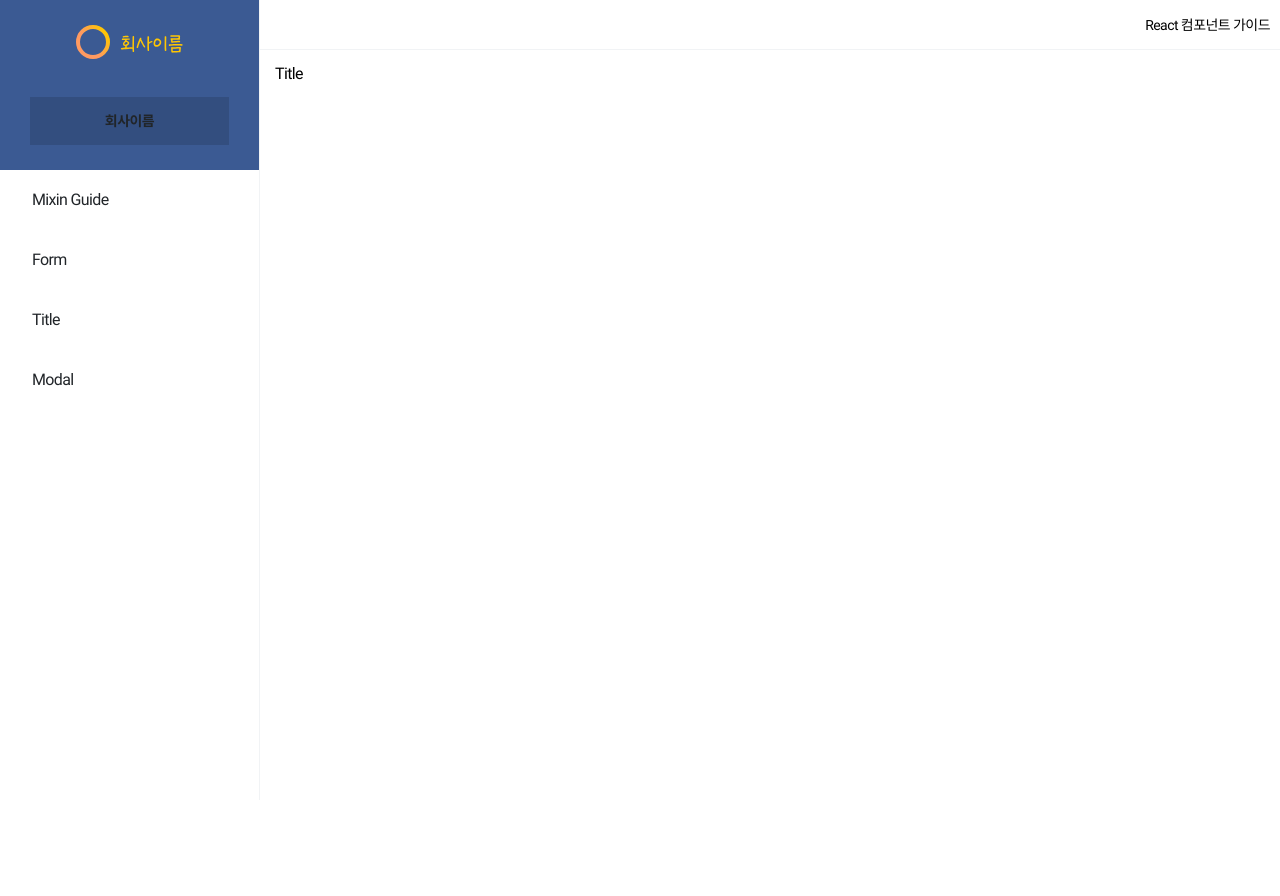
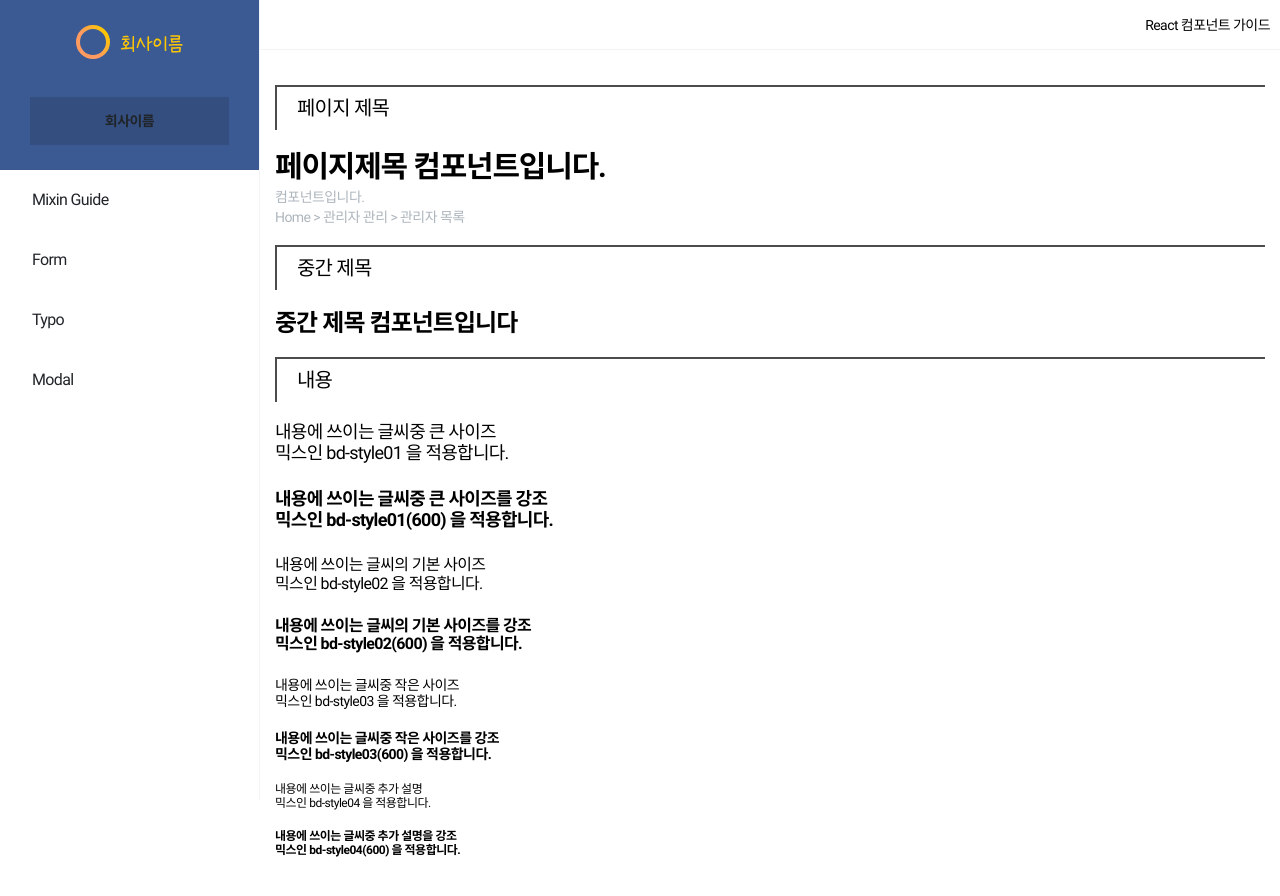
Before and after one commit to RAD-PUB/React_Guide, a React (Vite) app: page /title in a window 1280 px wide. Shown: the top 896 px of the page. Before the commit the page ends 800 px from the top, so only its background shows below. Built offline with nearby package versions, Linux system fonts and the light colour scheme.

Commit message:
key title component

```diff
--- a/src/Router.jsx
+++ b/src/Router.jsx
@@ -2,7 +2,7 @@ import React from 'react'
 import { BrowserRouter, Routes, Route } from 'react-router-dom'
 import Content from './pages/Content'
 import Form from './pages/Form'
-import Title from './pages/Title'
+import Typo from './pages/Typo'
 import Modal from './pages/Modal'
 const MixinGuide = React.lazy(() => import('./pages/MixinGuide'));
 
@@ -11,10 +11,10 @@ const Router = () => {
         <BrowserRouter>
             <Routes>
                 <Route path='/' element={<Content />} />
+                <Route path='/mixin' element={<MixinGuide />} />
                 <Route path='/form' element={<Form />} />
-                <Route path='/title' element={<Title />} />
                 <Route path='/modal' element={<Modal />} />
-                <Route path='/mixin' element={<MixinGuide />} />
+                <Route path='/title' element={<Typo />} />
             </Routes>
         </BrowserRouter>
     )
--- a/src/assets/scss/components.scss
+++ b/src/assets/scss/components.scss
@@ -78,17 +78,33 @@ p.component-warning {
 
 //
 .bd-style01 {
-	@include bd-style01(400);
+	@include bd-style01;
+}
+
+.bd-style01-b {
+	@include bd-style01(600);
 }
 
 .bd-style02 {
-	@include bd-style02(400);
+	@include bd-style02;
+}
+
+.bd-style02-b {
+	@include bd-style02(600);
 }
 
 .bd-style03 {
-	@include bd-style03(400);
+	@include bd-style03;
+}
+
+.bd-style03-b {
+	@include bd-style03(600);
 }
 
 .bd-style04 {
-	@include bd-style04(400);
+	@include bd-style04;
 }
+
+.bd-style04-b {
+	@include bd-style04(600);
+}
--- a/src/layouts/Header.jsx
+++ b/src/layouts/Header.jsx
@@ -32,7 +32,7 @@ const Header = () => {
                         <a href="/form" className="nav-ttl">Form</a>
                     </div>
                     <div className="manage-onedap-wrap">
-                        <a href="/title" className="nav-ttl">Title</a>
+                        <a href="/title" className="nav-ttl">Typo</a>
                     </div>
                     <div className="manage-onedap-wrap">
                         <a href="/modal" className="nav-ttl">Modal</a>
--- /dev/null
+++ b/src/layouts/typo/Breadcrumb.jsx
@@ -0,0 +1,5 @@
+function Breadcrumb(BreadcrumbProps) {
+  return <p className="page-breadcrumb">{BreadcrumbProps.children}</p>;
+}
+
+export default Breadcrumb;
--- /dev/null
+++ b/src/layouts/typo/PageTitle.jsx
@@ -0,0 +1,6 @@
+
+function PageTitle(PageTitleProps) {
+    return <p className="main-ttl">{PageTitleProps.children}</p>;
+  }
+
+  export default PageTitle;
--- /dev/null
+++ b/src/layouts/typo/SubTitle.jsx
@@ -0,0 +1,6 @@
+
+function SubTitle(SubTitleProps) {
+  return <p className="sub-ttl">{SubTitleProps.children}</p>;
+}
+
+export default SubTitle;
--- a/src/pages/Title.jsx
+++ /dev/null
@@ -1,9 +0,0 @@
-import '../assets/scss/components.scss'
-
-const Title = () => {
-    return (
-        <div>Title</div>
-    )
-}
-
-export default Title
--- /dev/null
+++ b/src/pages/Typo.jsx
@@ -0,0 +1,104 @@
+import "../assets/scss/components.scss";
+import Breadcrumb from "../layouts/typo/Breadcrumb";
+import PageTitle from "../layouts/typo/PageTitle";
+import SubTitle from "../layouts/typo/SubTitle";
+
+const Typo = () => {
+  return (
+    <>
+      {/* page title */}
+      <section>
+        <h1 className="component-sub-ttl">페이지 제목</h1>
+        <PageTitle>페이지제목 컴포넌트입니다.</PageTitle>
+      </section>
+
+      <section>
+        <Breadcrumb>컴포넌트입니다.</Breadcrumb>
+        <Breadcrumb>Home &gt; 관리자 관리 &gt; 관리자 목록</Breadcrumb>
+      </section>
+
+      <section>
+        <h1 className="component-sub-ttl">중간 제목</h1>
+        <SubTitle>중간 제목 컴포넌트입니다</SubTitle>
+      </section>
+
+      <section>
+        <h1 className="component-sub-ttl">내용</h1>
+        <div className="conponent-desc">
+          <p className="bd-style01">
+            내용에 쓰이는 글씨중 큰 사이즈
+            <br />
+            믹스인 bd-style01 을 적용합니다.
+            <br />
+            <br />
+          </p>
+        </div>
+        <div className="component-desc">
+          <p className="bd-style01-b">
+            내용에 쓰이는 글씨중 큰 사이즈를 강조
+            <br />
+            믹스인 bd-style01(600) 을 적용합니다.
+            <br />
+            <br />
+          </p>
+        </div>
+        <div className="component-desc">
+          <p className="bd-style02">
+            내용에 쓰이는 글씨의 기본 사이즈
+            <br />
+            믹스인 bd-style02 을 적용합니다.
+            <br />
+            <br />
+          </p>
+        </div>
+        <div className="component-desc">
+          <p className="bd-style02-b">
+            내용에 쓰이는 글씨의 기본 사이즈를 강조
+            <br />
+            믹스인 bd-style02(600) 을 적용합니다.
+            <br />
+            <br />
+          </p>
+        </div>
+        <div className="component-desc">
+          <p className="bd-style03">
+            내용에 쓰이는 글씨중 작은 사이즈
+            <br />
+            믹스인 bd-style03 을 적용합니다.
+            <br />
+            <br />
+          </p>
+        </div>
+        <div className="component-desc">
+          <p className="bd-style03-b">
+            내용에 쓰이는 글씨중 작은 사이즈를 강조
+            <br />
+            믹스인 bd-style03(600) 을 적용합니다.
+            <br />
+            <br />
+          </p>
+        </div>
+        <div className="component-desc">
+          <p className="bd-style04">
+            내용에 쓰이는 글씨중 추가 설명
+            <br />
+            믹스인 bd-style04 을 적용합니다.
+            <br />
+            <br />
+          </p>
+        </div>
+        <div className="component-desc">
+          <p className="bd-style04-b">
+            내용에 쓰이는 글씨중 추가 설명을 강조
+            <br />
+            믹스인 bd-style04(600) 을 적용합니다.
+            <br />
+            <br />
+          </p>
+        </div>
+      </section>
+    </>
+  );
+};
+
+export default Typo;
```
